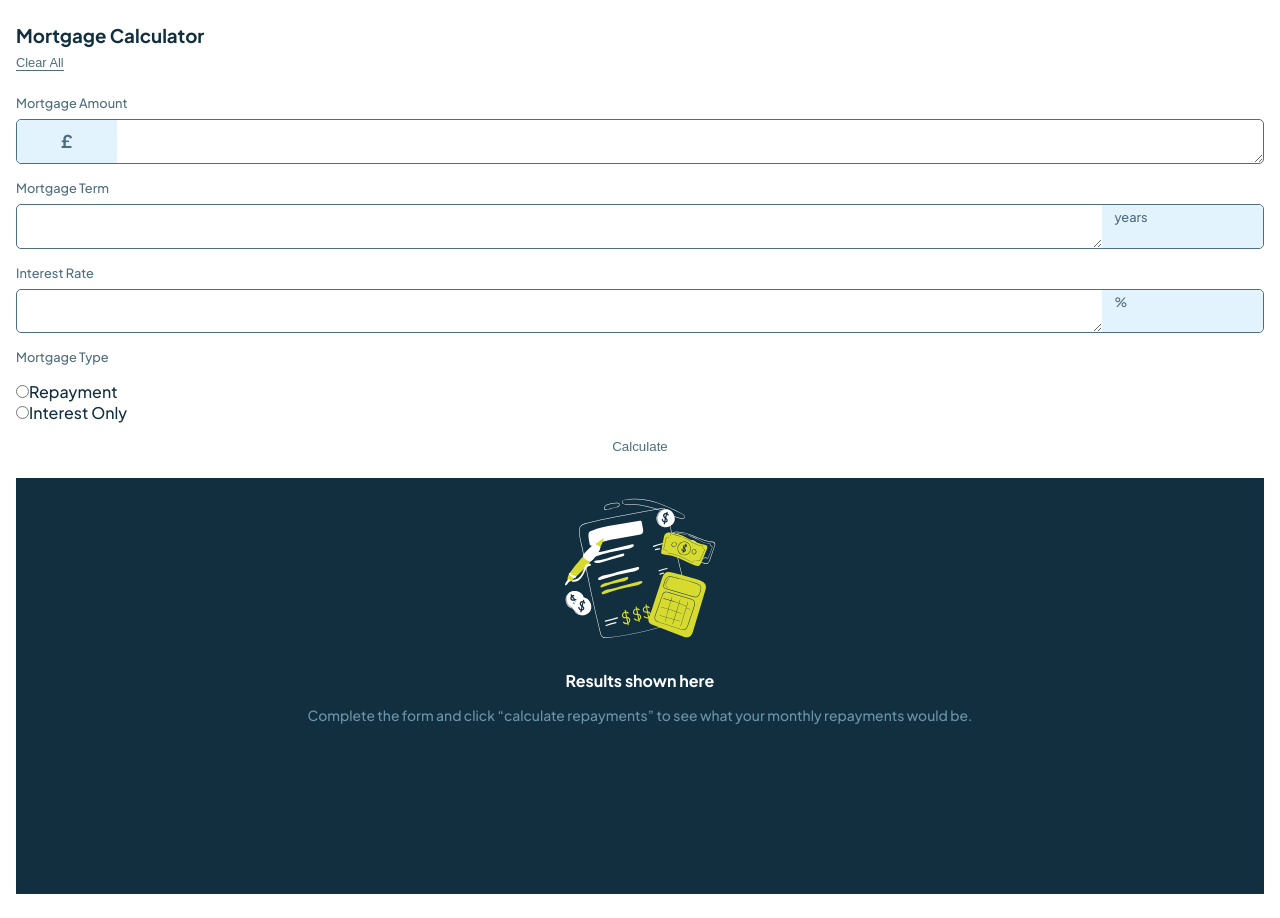
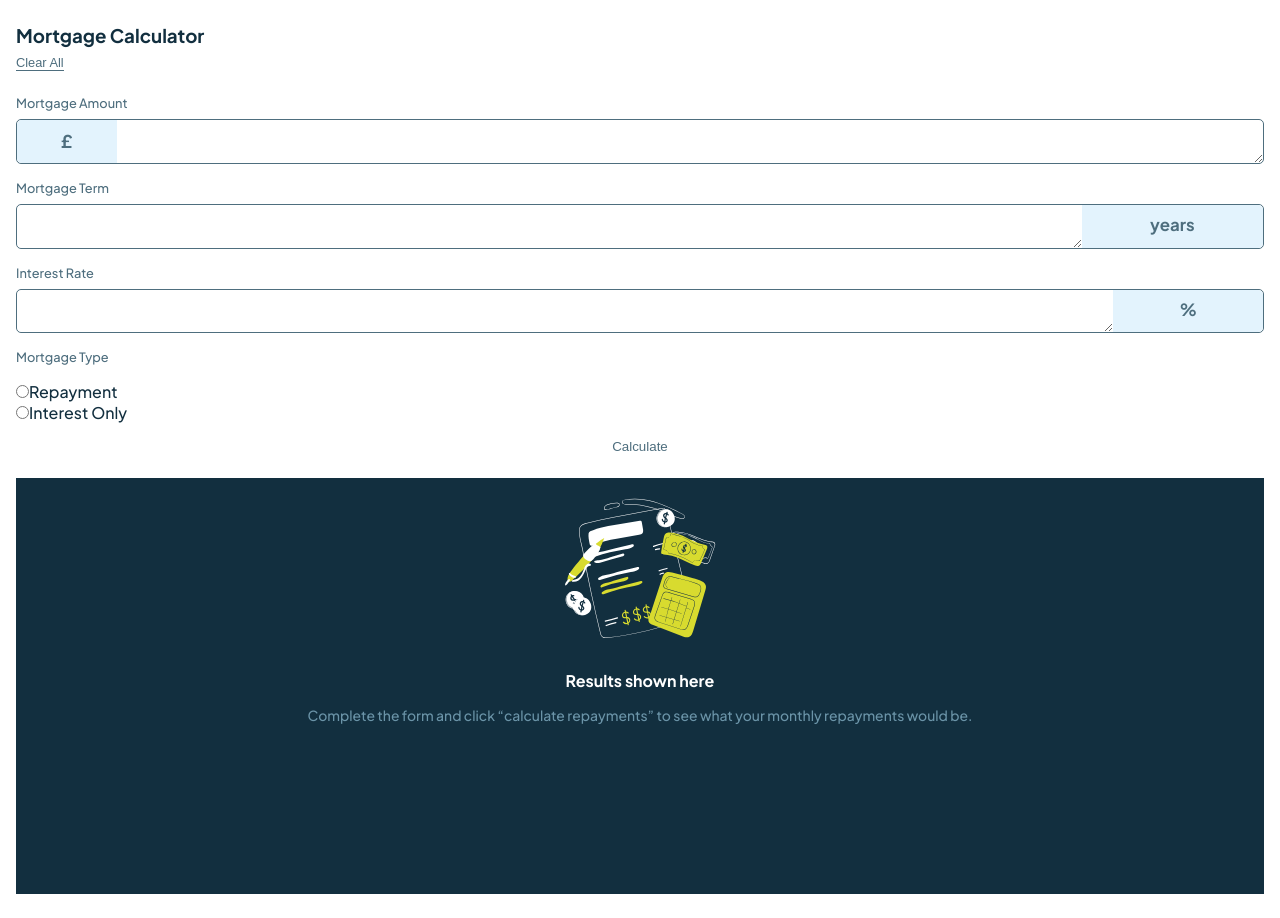
Before and after one commit to reneecwl/mortgage-calculator, a React (Vite) app: page / in a window 1280 px wide. Built offline with nearby package versions, Linux system fonts and the light colour scheme.

Commit message:
Update term and rate styling

```diff
--- a/src/components/Form/Form.scss
+++ b/src/components/Form/Form.scss
@@ -56,10 +56,13 @@
   }
   &__unit {
     @include input-unit;
-    width: 13%;
-    padding: 4px 12px 3px;
+    width: 15%;
+    text-align: center;
+    padding-top: 0.6rem;
     border-top-right-radius: 5px;
     border-bottom-right-radius: 5px;
+    font-size: 1.05rem;
+    font-weight: bold;
   }
   &__input {
     border: none;
@@ -78,10 +81,13 @@
   }
   &__unit {
     @include input-unit;
-    width: 13%;
-    padding: 4px 12px 3px;
+    width: 12%;
+    text-align: center;
+    padding-top: 0.6rem;
     border-top-right-radius: 5px;
     border-bottom-right-radius: 5px;
+    font-size: 1.05rem;
+    font-weight: bold;
   }
   &__input {
     border: none;
```
